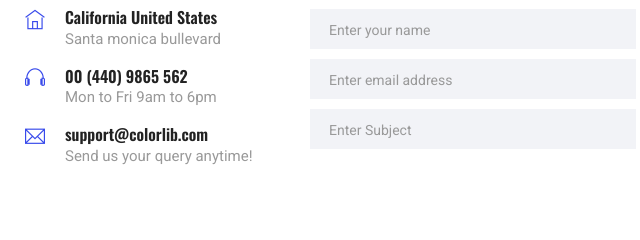
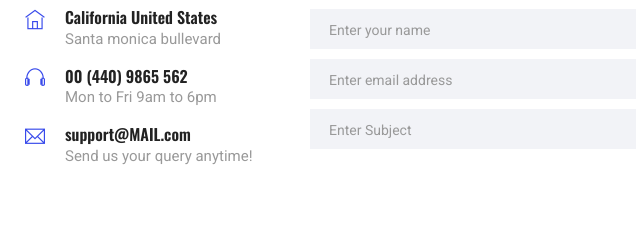
Before and after one commit to gamal019/gamal019.github.io, a plain HTML site: page contact.html in a window 1280 px wide. Shown: the part 1080-1320 px from the top of the page, 60-700 px from the left. Drawn offline with nearby package versions, Linux system fonts and the light colour scheme; some packages are replaced by stand-ins of ours.

Commit message:
UNTIAL commit

```diff
--- a/contact.html
+++ b/contact.html
@@ -144,7 +144,7 @@
           <div class="media contact-info">
             <span class="contact-info__icon"><i class="ti-email"></i></span>
             <div class="media-body">
-              <h3><a href="mailto:support@colorlib.com">support@colorlib.com</a></h3>
+              <h3><a href="mailto:support@colorlib.com">support@MAIL.com</a></h3>
               <p>Send us your query anytime!</p>
             </div>
           </div>
```
